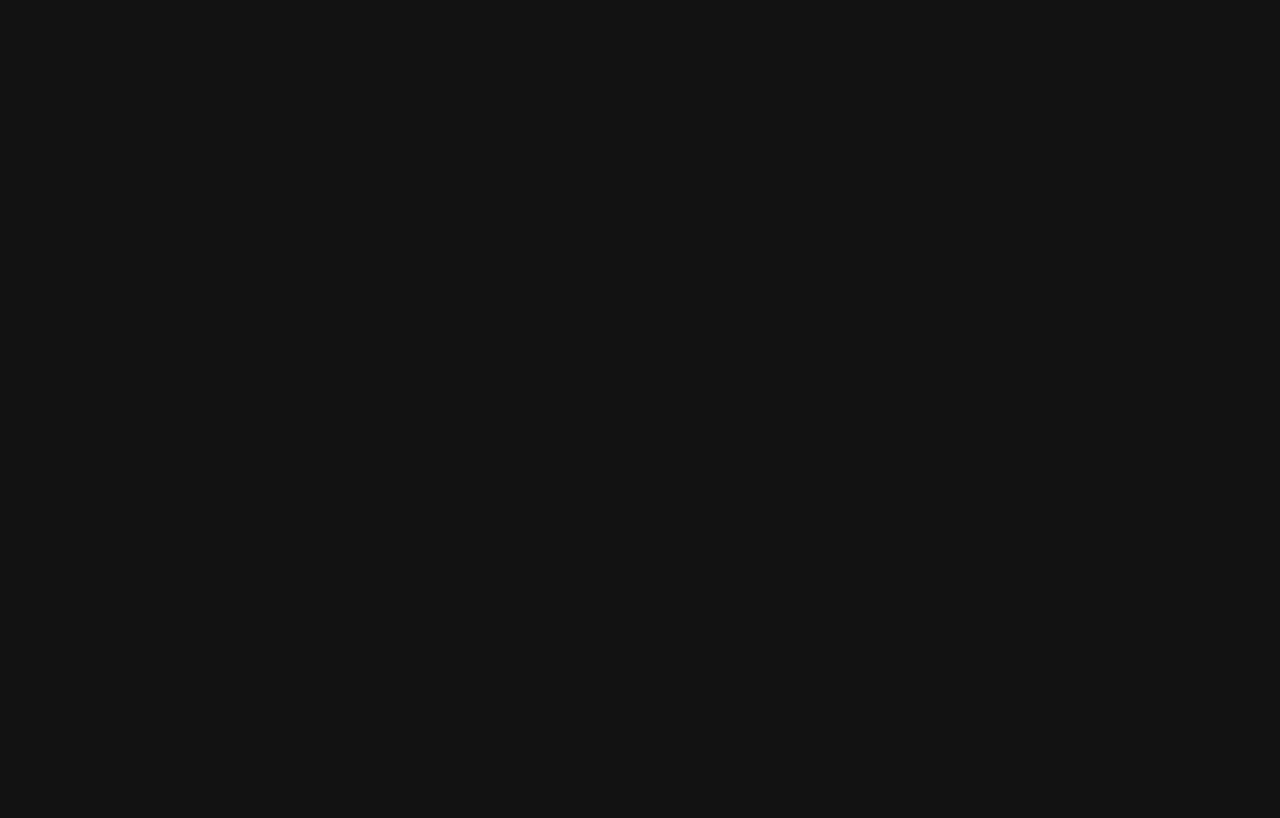
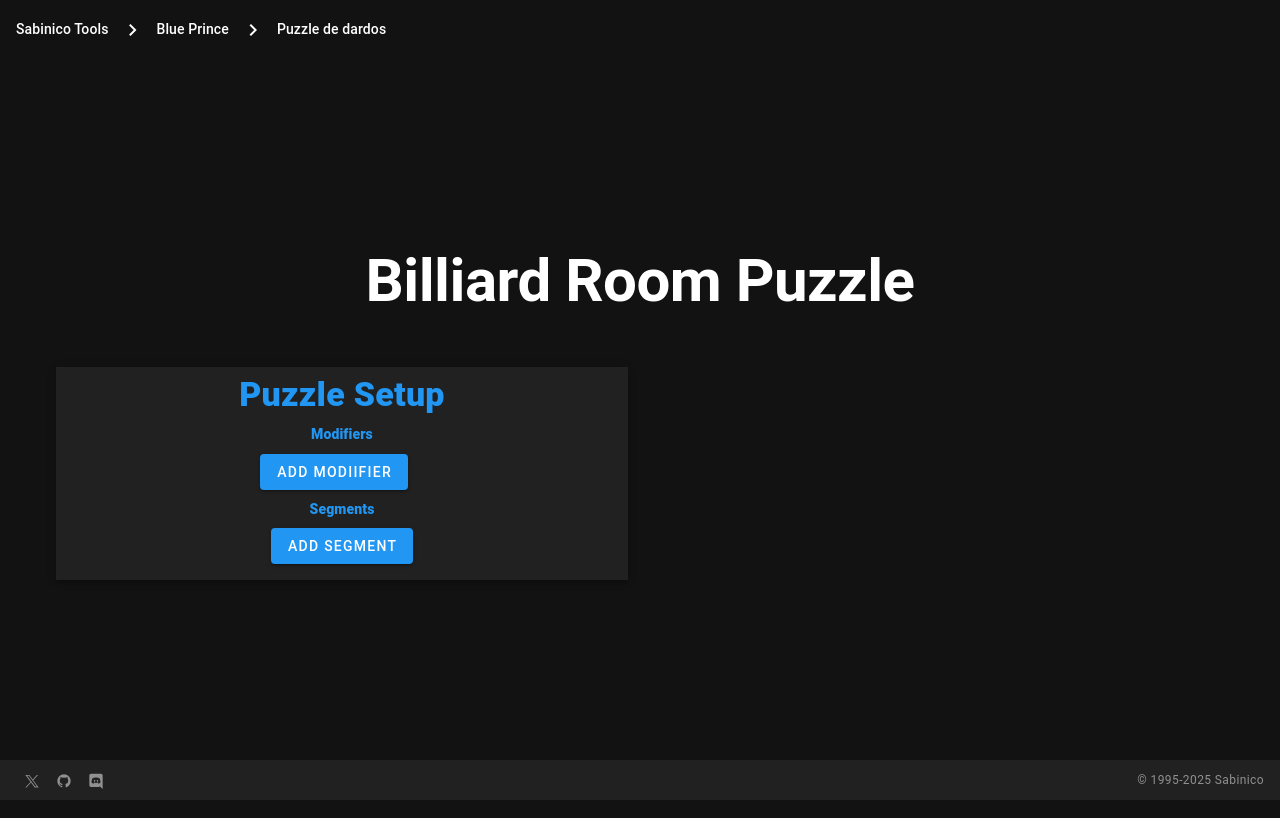
Before and after one commit to sabinico/tools.sabinico.dev, a Vue app: page /blue-prince/billiard-room in a window 1280 px wide. Before the commit this address had no page. Built offline with nearby package versions, Linux system fonts and the light colour scheme.

Commit message:
Billiard Puzzle init

```diff
--- /dev/null
+++ b/src/pages/blue-prince/billiard-room.vue
@@ -0,0 +1,224 @@
+<template>
+  <v-breadcrumbs :items="breadcrumbs">
+    <template #divider>
+      <v-icon icon="mdi-chevron-right" />
+    </template>
+    <template #item="{ item }">
+      <v-breadcrumbs-item
+        class="text-subtitle-2 crumb-item"
+        :disabled="item.disabled"
+        :to="item.href"
+      >
+        {{ item.title }}
+      </v-breadcrumbs-item>
+    </template>
+  </v-breadcrumbs>
+  <v-container class="fill-height">
+
+
+    <v-row class="mb-8">
+      <v-col cols="12">
+        <div class="mb-8 text-center">
+          <h1 class="text-h2 font-weight-bold mb-2">Billiard Room Puzzle</h1>
+        </div>
+      </v-col>
+      <v-col
+        cols="6"
+      >
+        <v-sheet
+          class="d-flex flex-column align-center justify-center flex-wrap text-center mx-auto px-4"
+          elevation="4"
+          min-height="200"
+        >
+          <h2 class="text-h4 font-weight-black my-2 text-blue">Puzzle Setup</h2>
+          <h3 class="text-subtitle-2 font-weight-black mb-2 text-blue">Modifiers</h3>
+          <v-row v-if="modifiers.length > 0" class="mb-8 w-100">
+            <template v-for="modifier in modifiers" :key="modifier.type">
+              <v-col cols="4">
+                <v-select v-model="modifier.position" hide-details :items="['center','border']" />
+              </v-col>
+              <v-col cols="4">
+                <v-select
+                  v-model="modifier.color"
+                  hide-details
+                  item-title="label"
+                  item-value="color"
+                  :items="colors"
+                />
+              </v-col>
+              <v-col cols="4">
+                <v-select
+                  v-model="modifier.type"
+                  hide-details
+                  item-title="label"
+                  item-value="type"
+                  :items="modifierTypes"
+                />
+              </v-col>
+            </template>
+          </v-row>
+          <div class="d-flex align-center justify-center flex-wrap text-center mx-auto px-4">
+            <v-btn class="mr-4" color="blue" @click="addModifier">ADD MODIIFIER</v-btn>
+            <v-btn v-if="modifiers.length > 0" color="red" variant="text" @click="removeModifier">REMOVE LAST MODIIFIER</v-btn>
+          </div>
+
+          <h3 class="text-subtitle-2 font-weight-black my-2 text-blue">Segments</h3>
+          <v-btn class="mb-4" color="blue">ADD SEGMENT</v-btn>
+        </v-sheet>
+      </v-col>
+
+    </v-row>
+  </v-container>
+
+</template>
+<script setup>
+  import { onMounted, ref } from 'vue';
+  import { useRules } from 'vuetify/labs/rules'
+  import { useBluePrinceStore } from '@/stores/blue-prince';
+
+  // Data
+  const breadcrumbs = [
+    {
+      title: 'Sabinico Tools',
+      disabled: false,
+      href: '/',
+    },
+    {
+      title: 'Blue Prince',
+      disabled: false,
+      href: '/blue-prince',
+    },
+    {
+      title: 'Puzzle de dardos',
+      disabled: false,
+      href: '/blue-prince/billiard-room',
+    },
+  ]
+  const stages = ['center-circle', 'first-ring', 'second-ring', 'thrid-ring', 'fourth-ring', 'exterior-ring']
+  const colors = [
+    {
+      label: 'Azul',
+      color: 'blue',
+      operation: 'sum',
+    },
+    {
+      label: 'Amarillo',
+      color: 'yellow',
+      operation: 'sub',
+    },
+    {
+      label: 'Rosa',
+      color: 'pink',
+      operation: 'multiply',
+    },
+    {
+      label: 'Morado',
+      color: 'purple',
+      operation: 'divide',
+    },
+  ]
+  const filledType = [
+    {
+      type: 'full-filled',
+      operation: 'none',
+    },
+    {
+      type: '1/3-filled',
+      operation: 'divide-3',
+    },
+  ]
+  const modifierTypes = [
+    {
+      type: 'square',
+      label: 'Cuadrado',
+      operation: 'square',
+    },
+    {
+      type: 'diamond',
+      label: 'Diamante',
+      operation: 'reverse',
+    },
+  ]
+  const modifiers = ref([])
+  const segments = ref([])
+  const validCodes = [
+    {
+      code: 'MAY8',
+      envelope: 1,
+      room: 'UNDERPASS',
+      gems: 0,
+    },
+    {
+      code: '1208',
+      envelope: 2,
+      room: 'ESTUDIO',
+      gems: 1,
+    },
+    {
+      code: '1225',
+      envelope: 4,
+      room: 'BOUDOIR',
+      gems: 1,
+    },
+    {
+      code: '0811',
+      envelope: 5,
+      room: 'DRAFTING ROOM',
+      gems: 0,
+    },
+    {
+      code: '0415',
+      envelope: 6,
+      room: 'DRAWING ROOM',
+      gems: 1,
+    },
+    {
+      code: 'DATE',
+      envelope: 7,
+      room: 'BUNKER',
+      gems: 0,
+    },
+    {
+      code: '0303',
+      envelope: 8,
+      room: 'OFFICE',
+      gems: 1,
+    },
+  ]
+  const store = useBluePrinceStore()
+  const rules = useRules()
+
+  // Hooks
+  onMounted(() => {
+
+    // Check localStorage
+    const local = JSON.parse(localStorage.getItem('blueprince-redenvelopes')) ?? []
+
+    // If localStorage not empty, recover
+    if(local.length > 0){
+      store.redenvelopes = local;
+    }
+
+    // Subscribe to sync store and localStore
+    store.$subscribe((mutation, state) => {
+      localStorage.setItem('blueprince-redenvelopes', JSON.stringify(state.redenvelopes))
+    })
+
+  })
+
+  // Computeds
+
+
+  // Methods
+  const addModifier = () => {
+    modifiers.value.push({
+      position: 'center', // o 'border'
+      color: 'pink', // opcional, aplica a operaciones de este color
+      type: 'square', // 'square', 'reverse', 'repeat', etc.
+    })
+  }
+  const removeModifier = () => {
+    modifiers.value.pop()
+  }
+
+</script>
--- a/src/pages/blue-prince/index.vue
+++ b/src/pages/blue-prince/index.vue
@@ -113,7 +113,7 @@
       image: imgCardJournal,
     },
     {
-      href: '/blue-prince',
+      href: '/blue-prince/billiard-room',
       subtitle: 'Resuelve el puzzle con explicaciones',
       title: 'Puzzle de dardos',
       unlock: 'room_billiard',
--- a/src/pages/blue-prince/safes-codes.vue
+++ b/src/pages/blue-prince/safes-codes.vue
@@ -89,7 +89,6 @@
   import { useBluePrinceStore } from '@/stores/blue-prince';
 
   import iconGem from '@/assets/games/blue_prince/blue_prince-gem-icon.png'
-  import iconTime from '@/assets/games/blue_prince/blue_prince-time-icon.png'
 
 
   // Data
```
